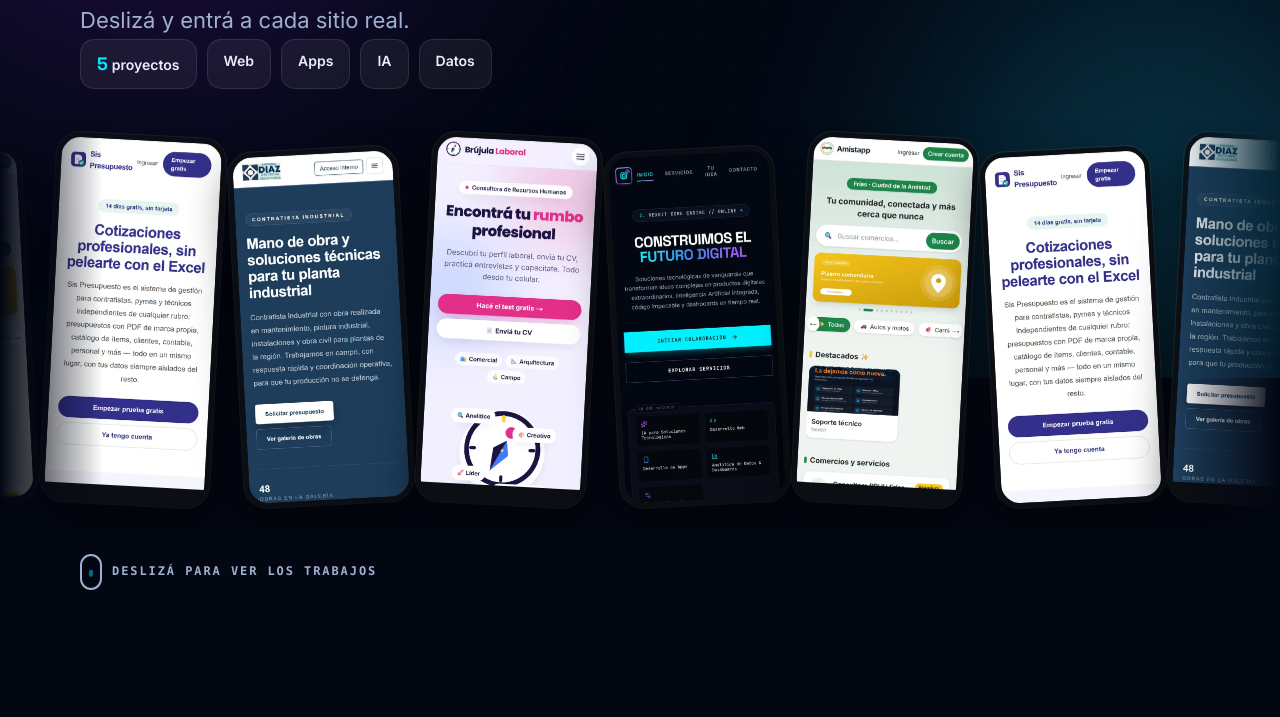
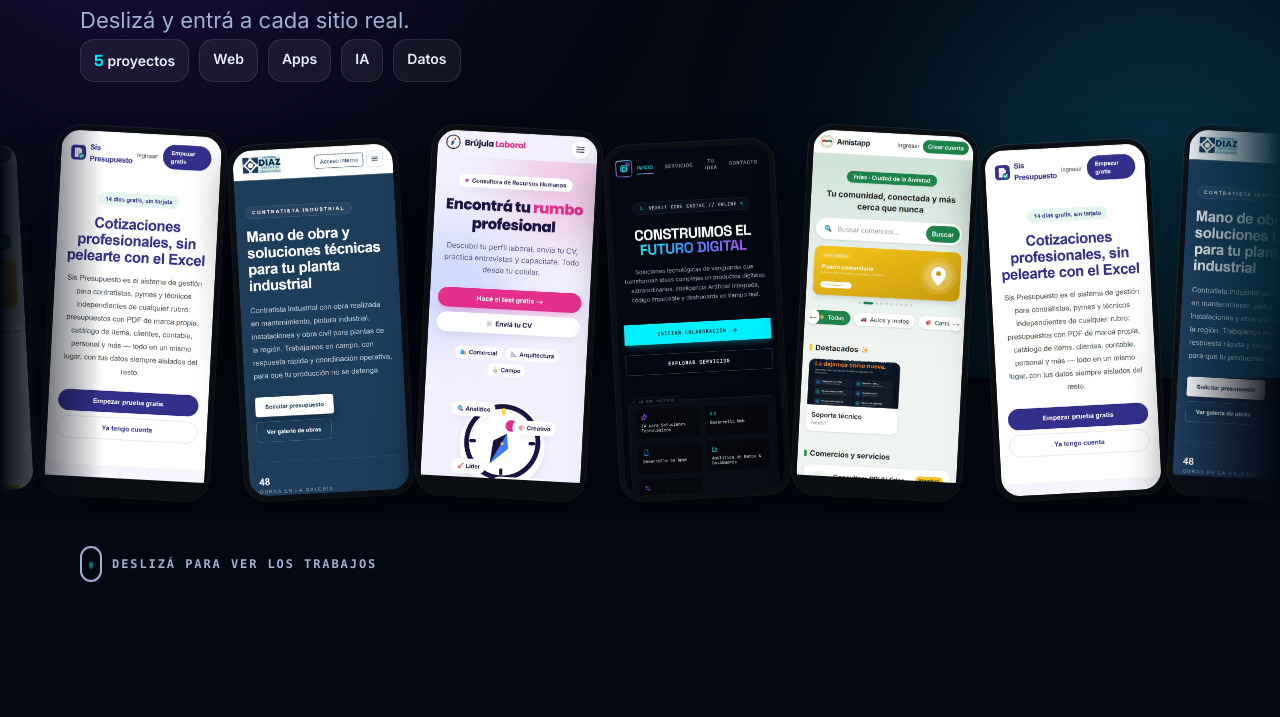
Before and after one commit to Ferknicks/trabajos, a plain HTML site: page index.html in a window 1280 px wide. Shown: the part 422-1139 px from the top of the page. Drawn offline with Linux system fonts and the light colour scheme.

Commit message:
Ajusta chips de la portada en celulares angostos
Co-Authored-By: Claude Sonnet 5.5 <noreply@anthropic.com>

```diff
--- a/assets/css/style.css
+++ b/assets/css/style.css
@@ -39,8 +39,8 @@ h1,h2,h3,.disp{font-family:"Space Grotesk",Inter,system-ui,sans-serif;font-weigh
 @keyframes shift{to{background-position:250% 0}}
 .hero p.lead{font-size:clamp(17px,4.4vw,22px);color:var(--mut);max-width:34em}
 .stats{display:flex;flex-wrap:wrap;gap:10px}
-.stats span{padding:10px 16px;border-radius:14px;background:rgba(255,255,255,.06);border:1px solid rgba(255,255,255,.1);font-weight:600;font-size:14px}
-.stats b{color:var(--cy);font-family:"Space Grotesk";font-size:18px;margin-right:4px}
+.stats span{padding:8px 13px;font-size:13px;border-radius:14px;background:rgba(255,255,255,.06);border:1px solid rgba(255,255,255,.1);font-weight:600;font-size:14px}
+.stats b{color:var(--cy);font-family:"Space Grotesk";font-size:16px;margin-right:4px}
 .cue{display:flex;align-items:center;gap:10px;color:var(--mut);margin-top:4px}
 .cue i{width:22px;height:36px;border:2px solid var(--mut);border-radius:14px;position:relative}
 .cue i:after{content:"";position:absolute;left:50%;top:7px;width:4px;height:7px;margin-left:-2px;border-radius:2px;background:var(--cy);animation:wheel 1.6s infinite}
```
